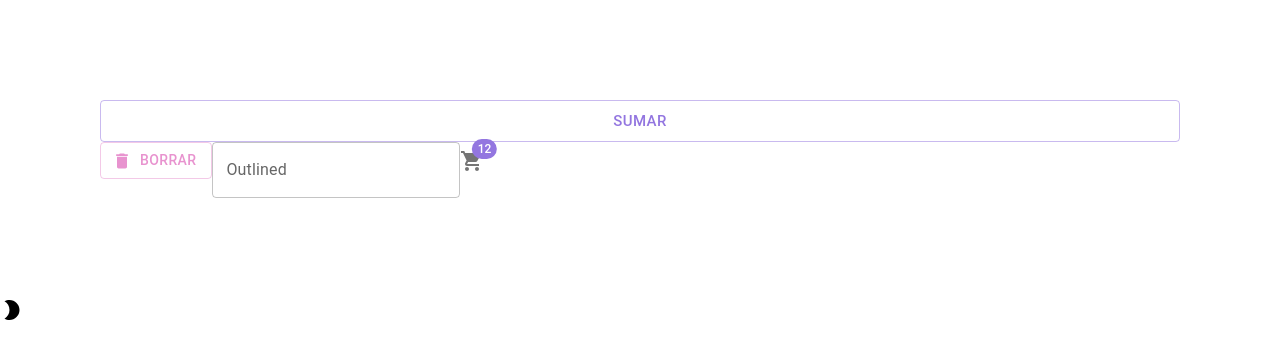
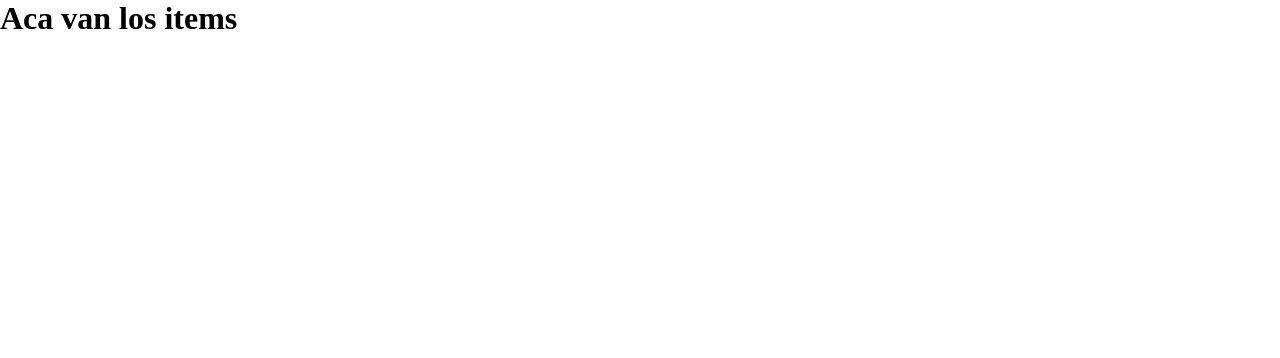
Before and after one commit to GinoLongobucco/trabajo-final-react, a React (Vite) app: page / in a window 1280 px wide. Shown: the top 358 px of the page. Built offline with nearby package versions, Linux system fonts and the light colour scheme.

Commit message:
se quita el codigo deprecado de main

```diff
--- a/src/App.jsx
+++ b/src/App.jsx
@@ -1,38 +1,7 @@
-import { ThemeProvider } from "@emotion/react";
-import Material from "./components/pages/material/Material";
-import MaterialComponents from "./components/pages/material/MaterialComponents";
-import { customTheme, customThemeDark } from "./themeConfig";
-import { useState } from "react";
-import ModeNightIcon from "@mui/icons-material/ModeNight";
-import LightModeIcon from "@mui/icons-material/LightMode";
+import ItemListContainer from "./components/pages/itemList/ItemListContainer";
 
 function App() {
-  const [isDark, setIsDark] = useState(false);
-
-  const changeMode = () => {
-    setIsDark(!isDark);
-  };
-
-  return (
-    <ThemeProvider theme={isDark ? customThemeDark : customTheme}>
-      <div>
-        {/* <Material /> */}
-        <MaterialComponents />
-
-        {/* <button onClick={changeMode}>Cambiar modo</button> */}
-
-        {isDark === true ? (
-          <div onClick={changeMode}>
-            <LightModeIcon />
-          </div>
-        ) : (
-          <div onClick={changeMode}>
-            <ModeNightIcon />
-          </div>
-        )}
-      </div>
-    </ThemeProvider>
-  );
+  return <ItemListContainer />;
 }
 
 export default App;
--- a/src/components/pages/itemList/ItemList.jsx
+++ b/src/components/pages/itemList/ItemList.jsx
@@ -1,11 +1,9 @@
-
-const ItemList = ({apellido, saludo}) => {
+const ItemList = () => {
   return (
     <div>
-        <h1>{apellido}</h1>
-        <h2>{saludo}</h2>
+      <h1>Aca van los items</h1>
     </div>
-  )
-}
+  );
+};
 
-export default ItemList
+export default ItemList;
--- a/src/components/pages/itemList/ItemListContainer.jsx
+++ b/src/components/pages/itemList/ItemListContainer.jsx
@@ -1,9 +1,7 @@
 import ItemList from "./ItemList";
 
-const ItemListContainer = ({saludo}) => {
-
-    let apellido = "perez"
-  return <ItemList apellido={apellido} saludo={saludo} />;
+const ItemListContainer = () => {
+  return <ItemList  />;
 };
 
 export default ItemListContainer;
--- a/src/components/pages/material/Material.jsx
+++ /dev/null
@@ -1,39 +0,0 @@
-import { Box, Grid } from "@mui/material";
-
-const Material = () => {
-  return (
-    // <Box sx={{ width: "100%", backgroundColor: "red" }}>
-    //   <Grid container>
-    //     <Grid item xs={12} md={5}>
-    //       <div style={{ width: "100%", backgroundColor: "red" }}>
-    //         <h2>Caja uno</h2>
-    //         <h3>Hola como estas</h3>
-    //       </div>
-    //     </Grid>
-
-    //     <Grid item xs={12} md={5}>
-    //       <h2 style={{ width: "100%", backgroundColor: "blue" }}>Caja 2</h2>
-    //     </Grid>
-    //   </Grid>
-    // </Box>
-    <Box sx={{ width: "100%"}}>
-
-      <Box sx={{
-        border: {xs: "2px solid blue", sm: "2px solid peru", md: "2px solid black"},
-        fontSize: {xs: "1rem", sm: "1.5rem", md: "2rem"}
-      }}>
-        <h1>El titulo</h1>
-      </Box>
-      <Box sx={{
-        border: {xs: "2px solid blue", sm: "2px solid peru", md: "2px solid black"},
-        fontSize: {xs: "1rem", sm: "1.5rem", md: "2rem"},
-        display: { md:"none"}
-      }}>
-        <h1>El titulo</h1>
-      </Box>
-
-    </Box>
-  );
-};
-
-export default Material;
--- a/src/components/pages/material/MaterialComponents.jsx
+++ /dev/null
@@ -1,23 +0,0 @@
-import { Badge, Button, TextField } from "@mui/material";
-import DeleteIcon from "@mui/icons-material/Delete";
-import ShoppingCartIcon from '@mui/icons-material/ShoppingCart';
-const MaterialComponents = () => {
-  return (
-    <div style={{ padding: "100px" }}>
-      <Button size="large" variant="outlined" fullWidth={true}>
-        Sumar
-      </Button>
-      <Button color="secondary" variant="outlined" startIcon={<DeleteIcon />}>
-        Borrar
-      </Button>
-
-      <TextField id="outlined-basic" label="Outlined" variant="outlined" />
-
-      <Badge badgeContent={12} color="primary">
-        <ShoppingCartIcon color="action" />
-      </Badge>
-    </div>
-  );
-};
-
-export default MaterialComponents;
```
Also changed, not shown: src/components/pages/home/Home.jsx (deleted, +0 -22 lines), src/components/pages/home/HomeContainer.jsx (deleted, +0 -24 lines), src/components/pages/home/Home.css (deleted).
